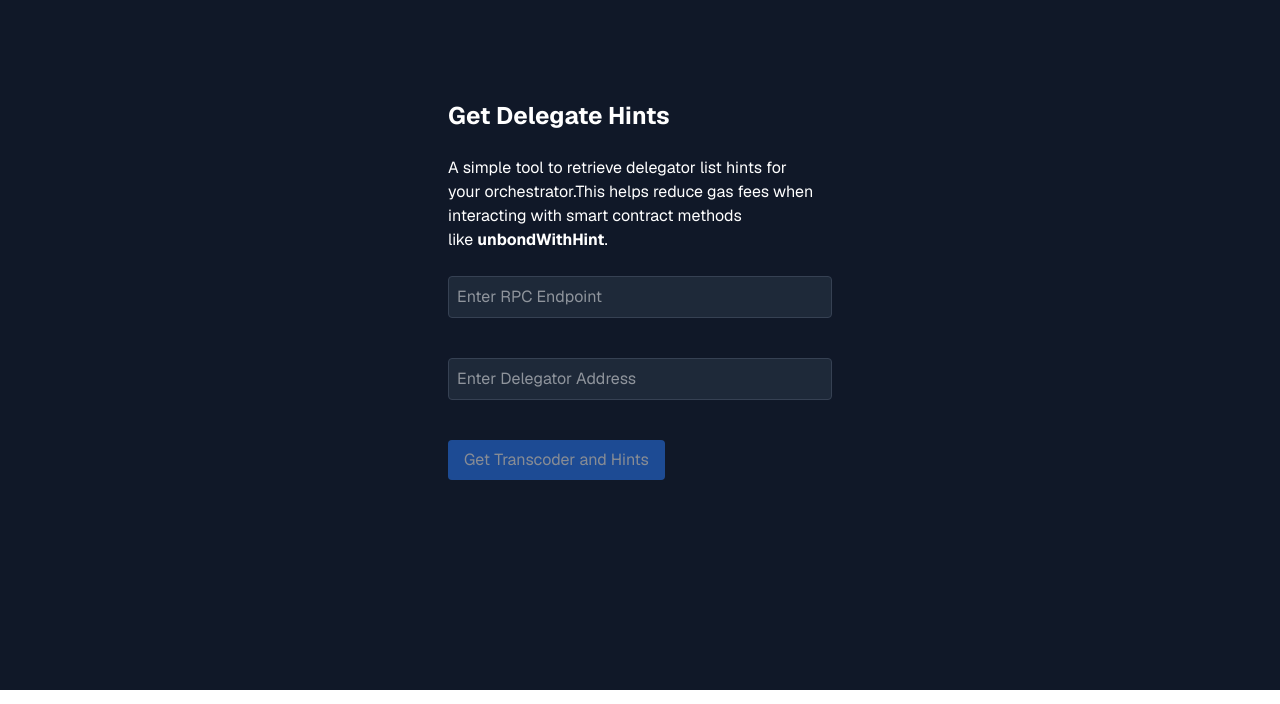
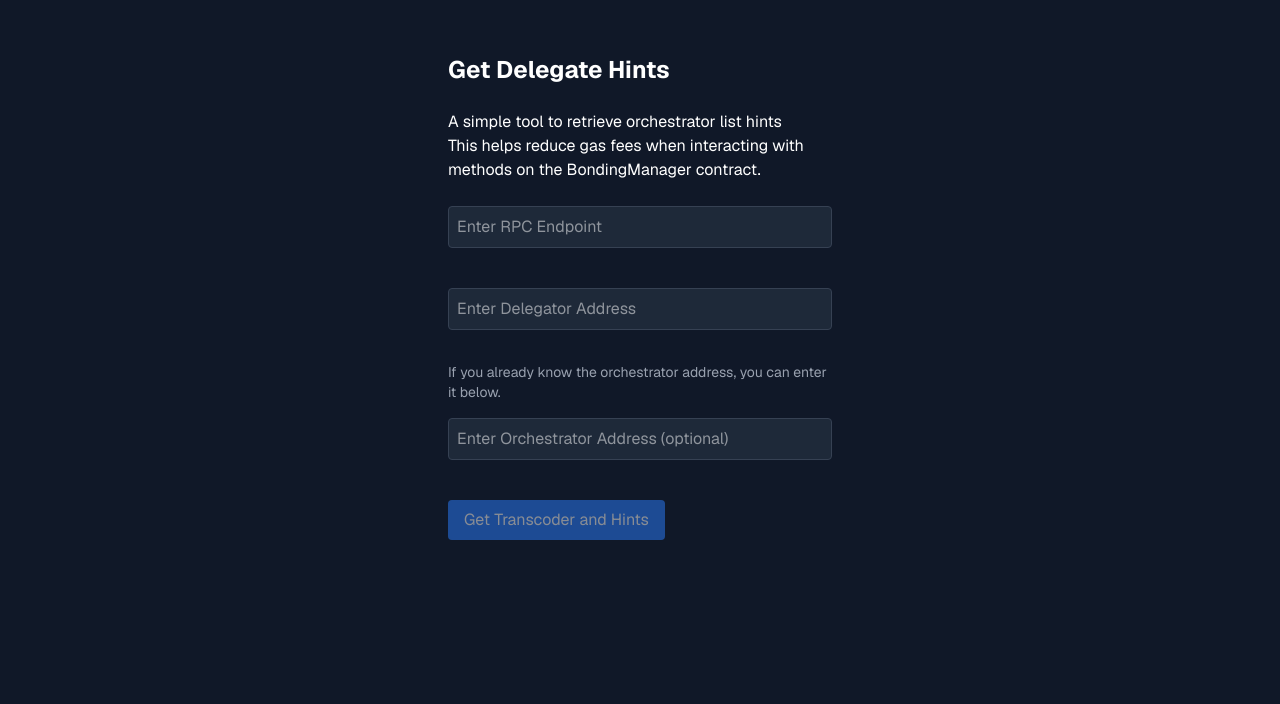
Before and after one commit to rickstaa/livepeer-delegate-hints, a Next.js app: page / in a window 1280 px wide. Shown: the part 110-814 px from the top of the page. Built offline with nearby package versions, Linux system fonts and the light colour scheme.

Commit message:
feat: add ability to directly supply orch address

```diff
--- a/app/page.js
+++ b/app/page.js
@@ -18,6 +18,7 @@ const delay = (ms) => new Promise((resolve) => setTimeout(resolve, ms));
  */
 export default function Home() {
   const [delegator, setDelegator] = useState("");
+  const [orchestrator, setOrchestrator] = useState(""); // New state for orchestrator
   const [rpcEndpoint, setRpcEndpoint] = useState("");
   const [results, setResults] = useState({ transcoder: null, hints: null });
   const [rpcError, setRpcError] = useState("");
@@ -51,6 +52,14 @@ export default function Home() {
     );
   };
 
+  const handleOrchestratorChange = (e) => {
+    const value = e.target.value;
+    setOrchestrator(value);
+    setAddressError(
+      isValidEthAddress(value) ? "" : "Invalid Ethereum address."
+    );
+  };
+
   const getTranscoderAndHints = async () => {
     try {
       setRpcError("");
@@ -63,9 +72,9 @@ export default function Home() {
         return;
       }
 
-      if (!isValidEthAddress(delegator)) {
+      if (!isValidEthAddress(delegator) && !isValidEthAddress(orchestrator)) {
         setAddressError(
-          "Invalid Ethereum address. Please provide a valid address."
+          "Invalid Ethereum address. Please provide a valid delegator or orchestrator address."
         );
         setLoading(false);
         return;
@@ -79,10 +88,10 @@ export default function Home() {
         bondingManagerAddress
       );
 
-      const delegatorInfo = await bondingManager.methods
-        .getDelegator(delegator)
-        .call();
-      const transcoder = delegatorInfo.delegateAddress;
+      const transcoder =
+        orchestrator ||
+        (await bondingManager.methods.getDelegator(delegator).call())
+          .delegateAddress;
 
       let prevTranscoder = EMPTY_ADDRESS;
       let nextTranscoder = await bondingManager.methods
@@ -91,7 +100,6 @@ export default function Home() {
 
       while (nextTranscoder !== EMPTY_ADDRESS) {
         if (nextTranscoder === transcoder) {
-          // If the transcoder is the first in the active set.
           if (prevTranscoder === EMPTY_ADDRESS) {
             nextTranscoder = await bondingManager.methods
               .getNextTranscoderInPool(nextTranscoder)
@@ -99,7 +107,6 @@ export default function Home() {
             break;
           }
 
-          // If the transcoder is the last in the active set.
           const nextInPool = await bondingManager.methods
             .getNextTranscoderInPool(nextTranscoder)
             .call();
@@ -108,7 +115,6 @@ export default function Home() {
             break;
           }
 
-          // If the transcoder is in the middle of the active set.
           nextTranscoder = await bondingManager.methods
             .getNextTranscoderInPool(nextTranscoder)
             .call();
@@ -140,10 +146,9 @@ export default function Home() {
       <main className="flex flex-col gap-6 row-start-2 items-center sm:items-start">
         <h1 className="text-2xl font-bold">Get Delegate Hints</h1>
         <p>
-          A simple tool to retrieve delegator list hints for <br />
-          your orchestrator.This helps reduce gas fees when <br />
-          interacting with smart contract methods <br />
-          like <b>unbondWithHint</b>.
+          A simple tool to retrieve orchestrator list hints <br />
+          This helps reduce gas fees when interacting with <br />
+          methods on the BondingManager contract.
         </p>
         <div className="w-full sm:w-96">
           <input
@@ -167,6 +172,21 @@ export default function Home() {
               addressError ? "border-red-500" : "border-gray-700"
             }`}
           />
+        </div>
+        <div className="w-full sm:w-96">
+          <p className="text-sm text-gray-400 mt-2">
+            If you already know the orchestrator address, you can enter it
+            below.
+          </p>
+          <input
+            type="text"
+            placeholder="Enter Orchestrator Address (optional)"
+            value={orchestrator}
+            onChange={handleOrchestratorChange}
+            className={`border p-2 rounded w-full bg-gray-800 text-white mt-4 ${
+              addressError ? "border-red-500" : "border-gray-700"
+            }`}
+          />
           {addressError && (
             <p className="text-red-500 text-sm mt-1">{addressError}</p>
           )}
@@ -174,11 +194,15 @@ export default function Home() {
         <button
           onClick={getTranscoderAndHints}
           className={`bg-blue-500 text-white px-4 py-2 rounded mt-4 ${
-            !rpcEndpoint || !isValidEthAddress(delegator)
+            !rpcEndpoint ||
+            (!isValidEthAddress(delegator) && !isValidEthAddress(orchestrator))
               ? "opacity-50 cursor-not-allowed"
               : ""
           }`}
-          disabled={!rpcEndpoint || !isValidEthAddress(delegator)}
+          disabled={
+            !rpcEndpoint ||
+            (!isValidEthAddress(delegator) && !isValidEthAddress(orchestrator))
+          }
         >
           {loading ? "Loading..." : "Get Transcoder and Hints"}
         </button>
```
Also changed, not shown: 1 other file (tests, documents, lock files or other folders).
